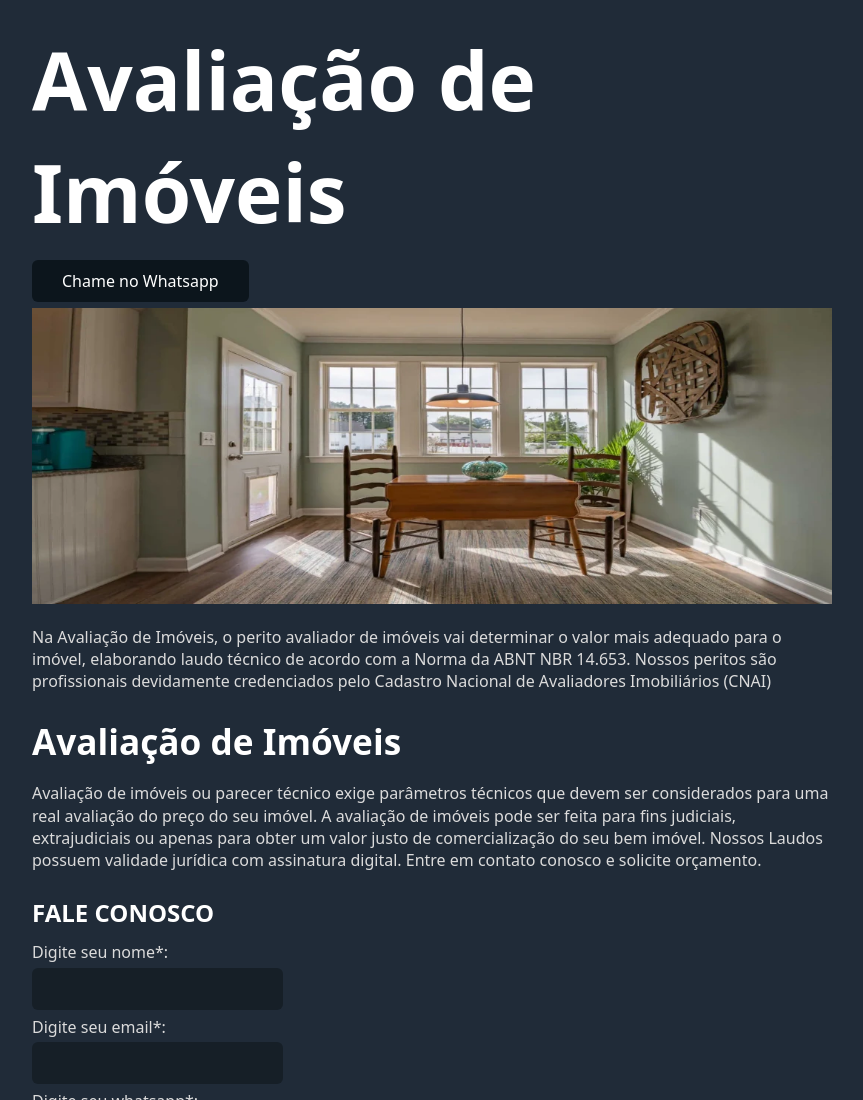
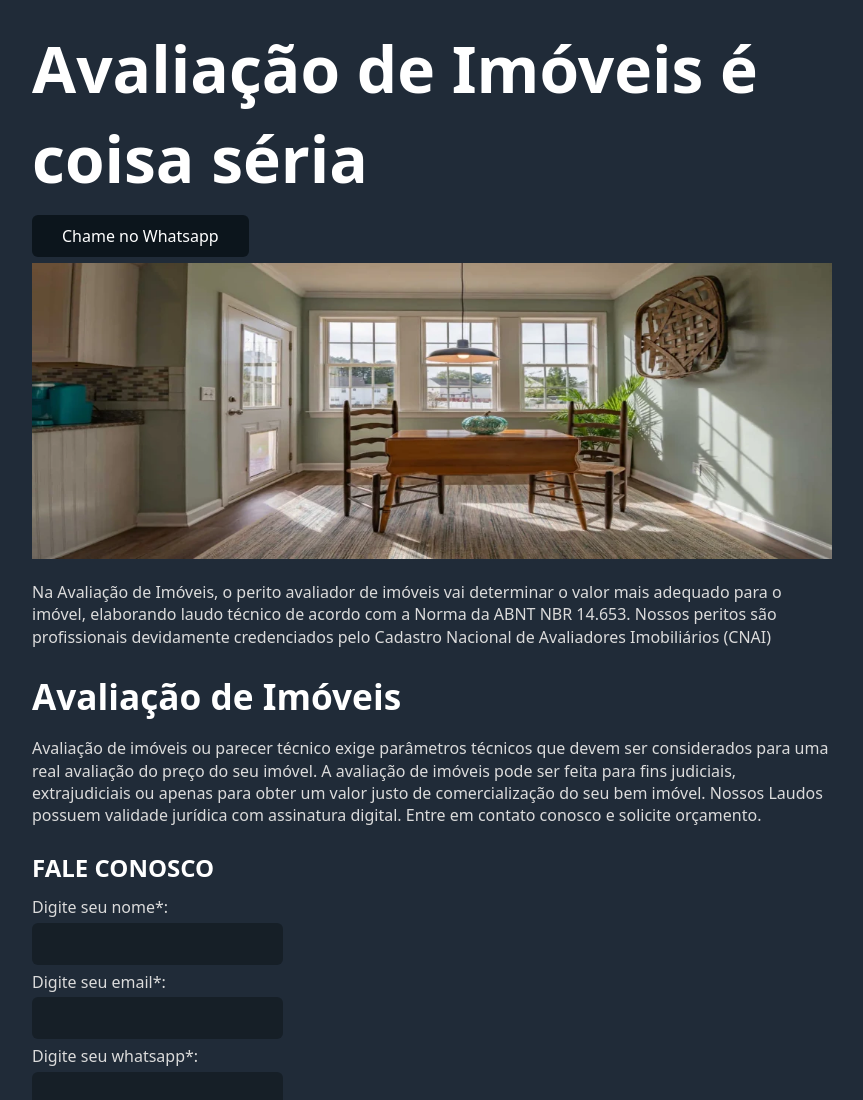
Before and after one commit to wcioccimkt/peritoavaliador, a plain HTML site: page index.html in a window 1280 px wide. Shown: the top 1100 px of the page, without its empty margins (208-1071 px from the left). Drawn offline with nearby package versions, Linux system fonts and the light colour scheme.

Commit message:
Add files via upload

```diff
--- a/index.html
+++ b/index.html
@@ -22,7 +22,7 @@
 body
 {
 
-span {font-size: 5rem;
+span {font-size: 4rem;
 }
 
 img {
@@ -51,8 +51,9 @@ width: 800px;
     <div class="txt-leads">
 
             <h1>
-                <span>Avaliação de Imóveis</span>
+                <span>Avaliação de Imóveis é coisa séria</span>
             </h1>
+
                 <section>
             <button class="whatsapp"> <a href="https://wa.me/5513991779237" target="_blank">Chame no Whatsapp</a></button>
         </section>
```
